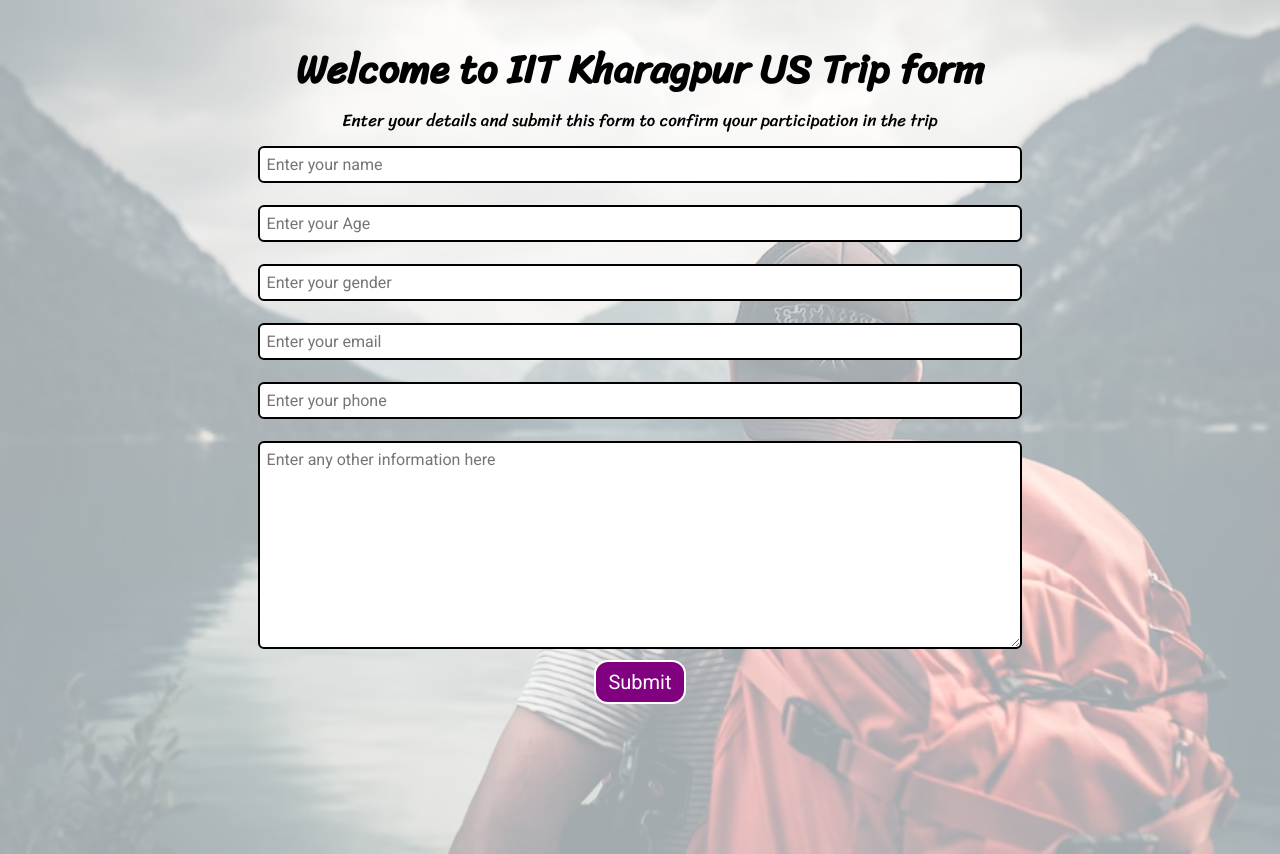
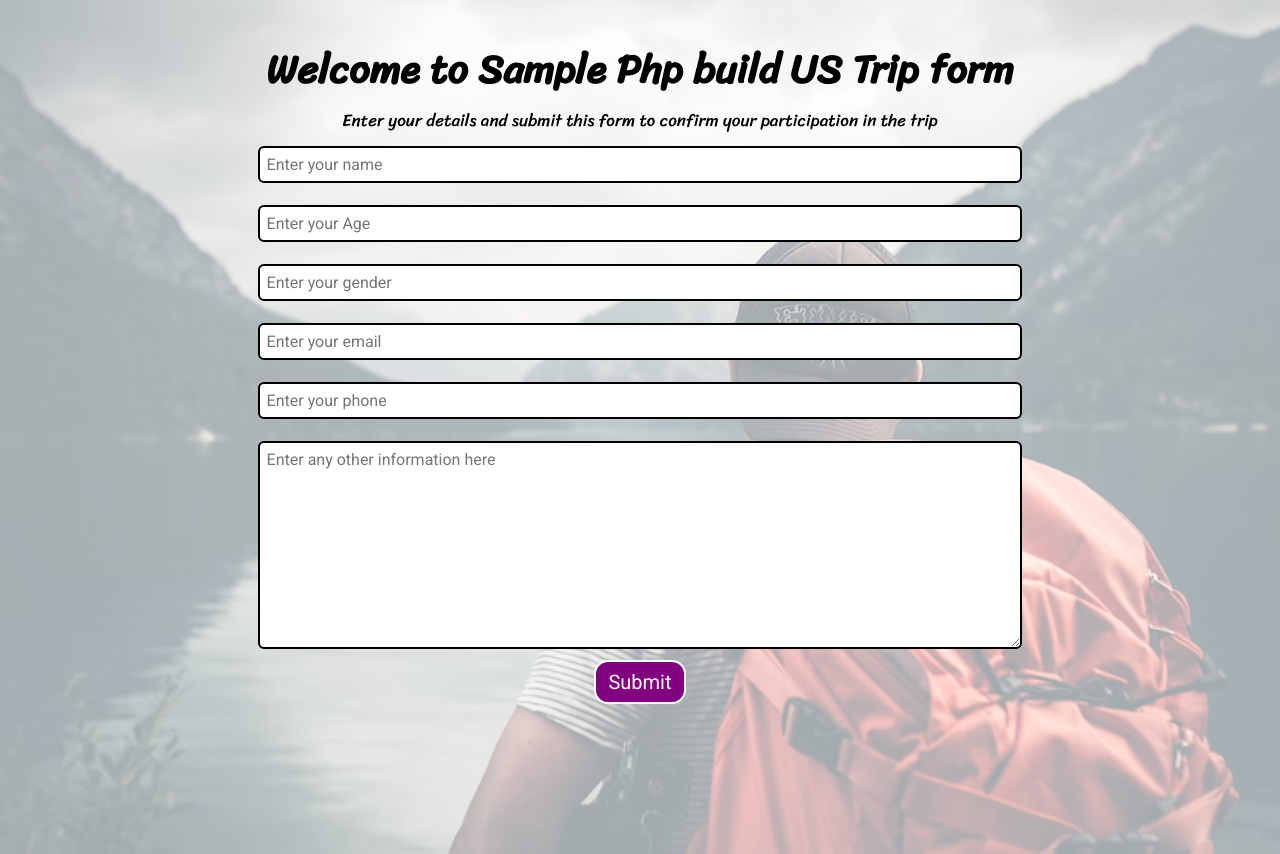
Before and after one commit to ImRAJAS-SAMSE/TripParticipationCollector, a PHP site: page / in a window 1280 px wide. Run offline with PHP 8.4, Linux system fonts and the light colour scheme.

Commit message:
Update index.php

```diff
--- a/index.php
+++ b/index.php
@@ -27,25 +27,13 @@
 $sql = "INSERT INTO `trip`.`trip` (`name`, `age`, `gender`, `email`, `phone`, `other`, `dt`) VALUES ('$name', '$age', '$gender', '$email', '$phone', '$desc', current_timestamp()); ";
 
 
-
  if($con->query($sql) == true){
     // echo "successfully inserted";
     $insert = true;
 }
-
-
  $con->close();
-
-
-
  }
-
 ?>
-
-
-
-
-
 
 <!DOCTYPE html>
 <html lang="en">
@@ -59,7 +47,7 @@ $sql = "INSERT INTO `trip`.`trip` (`name`, `age`, `gender`, `email`, `phone`, `o
 <body>
     <img class="bg" src="bg.jpg" alt="IIT Kharagpur">
     <div class="container">
-        <h1>Welcome to IIT Kharagpur US Trip form</h3>
+        <h1>Welcome to Sample Php build US Trip form</h3>
         <p>Enter your details and submit this form to confirm your participation in the trip </p>
         <?php
        if(isset($insert) && $insert == true){
```
